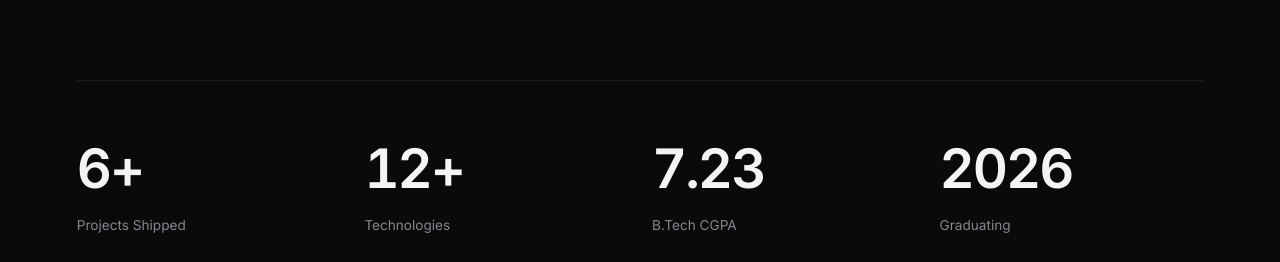
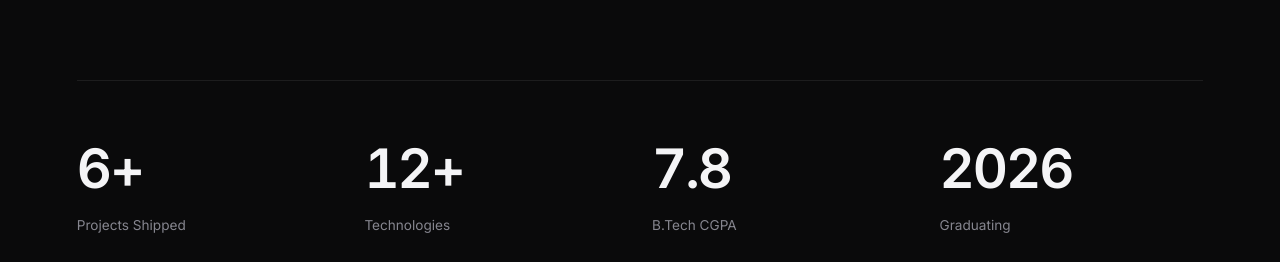
Before and after one commit to Ritik-git-In/My_Profile, a React (Vite) app: page / in a window 1280 px wide. Shown: the part 1500-1762 px from the top of the page. Built offline with nearby package versions, Linux system fonts and the light colour scheme.

Commit message:
Update CGPA to 7.8

```diff
--- a/src/data.js
+++ b/src/data.js
@@ -20,7 +20,7 @@ export const typedRoles = [
 export const stats = [
   { value: 6, suffix: '+', label: 'Projects Shipped' },
   { value: 12, suffix: '+', label: 'Technologies' },
-  { static: '7.23', label: 'B.Tech CGPA' },
+  { static: '7.8', label: 'B.Tech CGPA' },
   { static: '2026', label: 'Graduating' },
 ]
 
@@ -94,7 +94,7 @@ export const skills = [
 
 export const achievements = [
   { icon: '💼', title: 'AI Engineer Intern @ DigiRocket', desc: 'Autonomous agents & automation, Jan–Jul 2026.' },
-  { icon: '🎓', title: 'B.Tech CSE — 7.23 CGPA', desc: 'Mewar University, 2022–2026.' },
+  { icon: '🎓', title: 'B.Tech CSE — 7.8 CGPA', desc: 'Mewar University, 2022–2026.' },
   { icon: '📜', title: 'Web Design Training — CTTC', desc: 'Frontend & responsive web design.' },
   { icon: '🚀', title: 'Built MailMinto (Early Beta)', desc: 'End-to-end AI email product.' },
 ]
```
